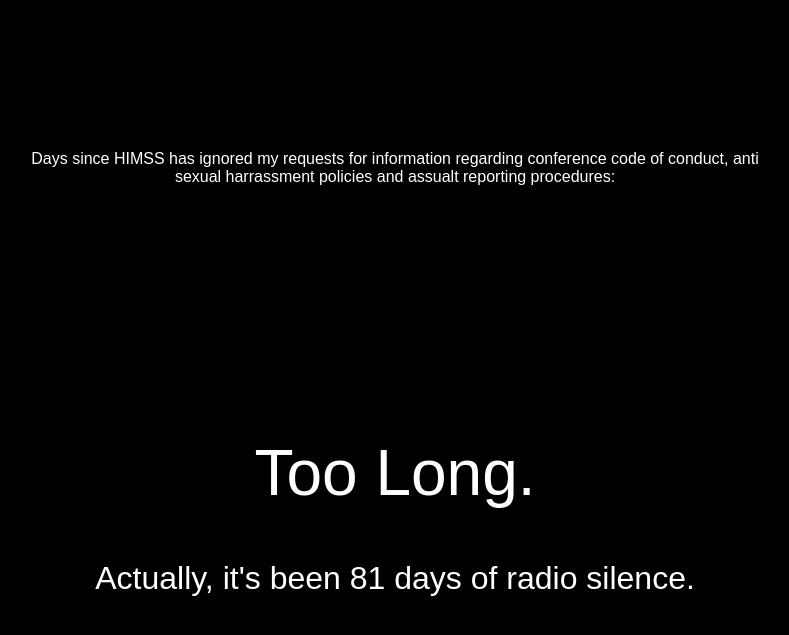
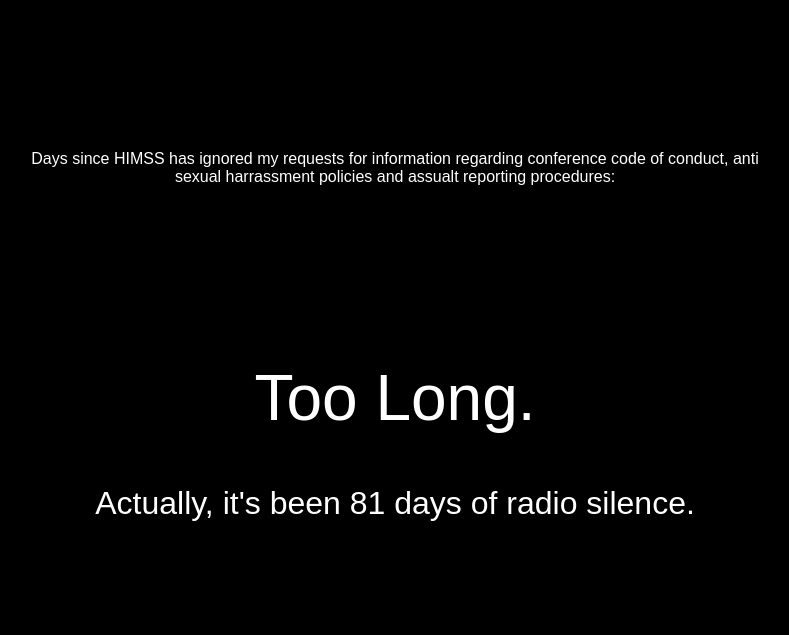
Before and after one commit to laurenstill/laurenstill.github.io, a Jekyll site: the page himssplzrespond.html, which Jekyll copies as it is, in a window 1280 px wide. Shown: the top 635 px of the page, without its empty margins (245-1034 px from the left). Built offline with Jekyll 4.4.1, drawn with Linux system fonts in a browser that asks for light colours.

Commit message:
Update himssplzrespond.html

```diff
--- a/himssplzrespond.html
+++ b/himssplzrespond.html
@@ -18,7 +18,7 @@
 
 #main {
 margin: 0px auto;
-margin-top: 250px;
+margin-top: 175px;
 width: 750px;
 text-align:center;
 }
```
